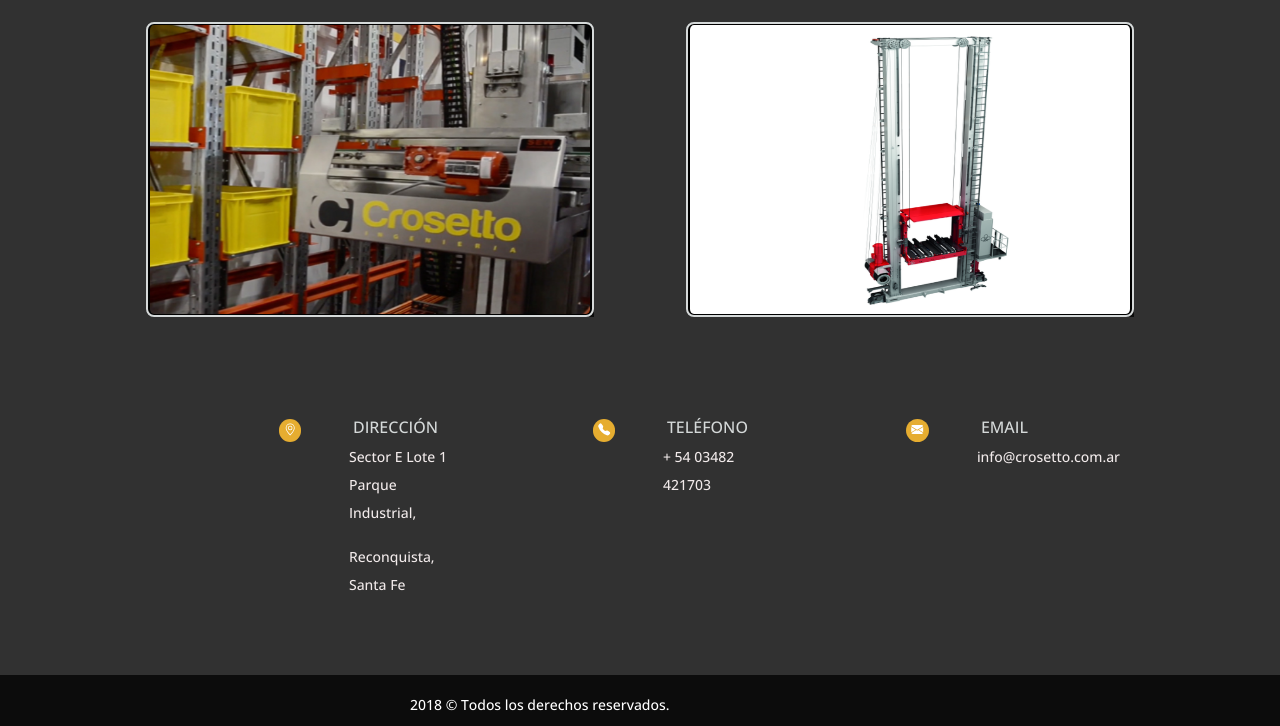
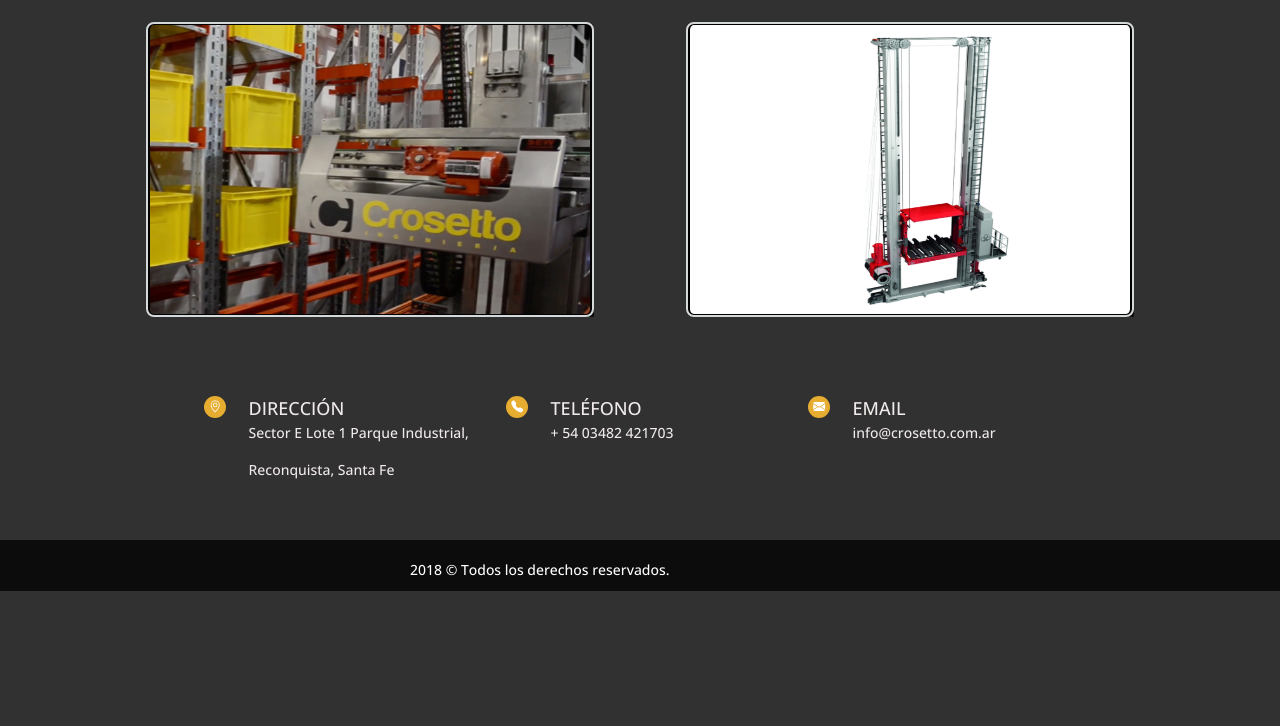
Before and after one commit to Franco-nz/Ctto, a plain HTML site: page src/index.html in a window 1280 px wide. Shown: the part 191-917 px from the top of the page. After the commit the page ends 800 px from the top, so only its background shows below. Drawn offline with nearby package versions, Linux system fonts and the light colour scheme; no server answers.

Commit message:
visual footer

```diff
--- a/src/index.html
+++ b/src/index.html
@@ -55,7 +55,8 @@
             <div class="modal-content bg-dark">
                 <div class="modal-header">
                     <h1 class="modal-title fs-5" id="exampleModalLabel">Iniciar sesión</h1>
-          <button type="button" class="btn-close btn-close-white" data-bs-dismiss="modal" aria-label="Close"></button>
+                    <button type="button" class="btn-close btn-close-white" data-bs-dismiss="modal"
+                        aria-label="Close"></button>
                 </div>
 
                 <div class="modal-body">
@@ -67,7 +68,8 @@
                         <input type="email" id="signup-email" class="form-control mb-3" placeholder="Email" required>
 
                         <label for="password">Password:</label>
-            <input type="password" id="signup-password" class="form-control mb-3" placeholder="********" required>
+                        <input type="password" id="signup-password" class="form-control mb-3" placeholder="********"
+                            required>
 
                         <button type="submit" class="btn btn-primary w-100 mb-4">
                             Crear / Ingresar con usuario de Email y contraseña
@@ -85,10 +87,12 @@
     <!-- banner de arriba -->
     <div class="container">
         <nav class="banner">
-            <a href="https://www.crosetto.com.ar/"rel="noopener noreferrer"> <img src="/IMG/Crosetto logo.PNG" alt="Crosetto logo" class="nav-crosetto">
+            <a href="https://www.crosetto.com.ar/" rel="noopener noreferrer"> <img src="/IMG/Crosetto logo.PNG"
+                    alt="Crosetto logo" class="nav-crosetto">
             </a>
 
-            <!-- <a href="http://ctto.com.ar/" rel="noopener noreferrer"> --> <img src="/IMG/Ctto_LOGO-WHITE.svg" alt="Ctto logo" class="nav-crosetto">
+            <!-- <a href="http://ctto.com.ar/" rel="noopener noreferrer"> --> <img src="/IMG/Ctto_LOGO-WHITE.svg"
+                alt="Ctto logo" class="nav-crosetto">
             </a>
         </nav>
     </div>
@@ -106,7 +110,7 @@
 
             <img id="linkto" src="/img/minni.PNG" alt="News - 1" class="button-13">
 
-                <h3 class="capa1" id="linkto" >Miniload</h3>
+            <h3 class="capa1" id="linkto">Miniload</h3>
 
         </figure>
 
@@ -117,7 +121,7 @@
             <img id="linkto" src="/IMG/trans.PNG" alt="News - 1" class="button-13">
 
             <!-- <div class="capa1"> -->
-            <h3 class="capa1" id="linkto" >Transelevador</h3>
+            <h3 class="capa1" id="linkto">Transelevador</h3>
             <!-- </div>  -->
 
         </figure>
@@ -127,68 +131,100 @@
 
 
 
+    <div class="footer-container">
 
-    <div class="footer-links">
-        <div class="footer-container">
-            <div class="contenedor-icono">
-                <svg xmlns="http://www.w3.org/2000/svg"  fill="currentColor" class="social" viewBox="-7 -6 30 30">
-                    <path d="M12.166 8.94c-.524 1.062-1.234 2.12-1.96 3.07A31.493 31.493 0 0 1 8 14.58a31.481 31.481 0 0 1-2.206-2.57c-.726-.95-1.436-2.008-1.96-3.07C3.304 7.867 3 6.862 3 6a5 5 0 0 1 10 0c0 .862-.305 1.867-.834 2.94zM8 16s6-5.686 6-10A6 6 0 0 0 2 6c0 4.314 6 10 6 10z"/>
-                    <path d="M8 8a2 2 0 1 1 0-4 2 2 0 0 1 0 4zm0 1a3 3 0 1 0 0-6 3 3 0 0 0 0 6z"/>
+        <div class="info">
+
+
+            <div>
+                <svg xmlns="http://www.w3.org/2000/svg" fill="currentColor" class="social" viewBox="-7 -6 30 30">
+                    <path
+                        d="M12.166 8.94c-.524 1.062-1.234 2.12-1.96 3.07A31.493 31.493 0 0 1 8 14.58a31.481 31.481 0 0 1-2.206-2.57c-.726-.95-1.436-2.008-1.96-3.07C3.304 7.867 3 6.862 3 6a5 5 0 0 1 10 0c0 .862-.305 1.867-.834 2.94zM8 16s6-5.686 6-10A6 6 0 0 0 2 6c0 4.314 6 10 6 10z" />
+                    <path d="M8 8a2 2 0 1 1 0-4 2 2 0 0 1 0 4zm0 1a3 3 0 1 0 0-6 3 3 0 0 0 0 6z" />
                 </svg>
             </div>
-            <ul>
-                <li>
+
+
+
+            <div>
                 <a>
                     DIRECCIÓN
                 </a>
-                </li>
-                <li>
-                    <p>Sector E Lote 1 Parque Industrial,</p>
-                </li>
-                <li>
+
+
+
+                <p>
+                    Sector E Lote 1 Parque Industrial,
+                </p>
+
                 <p>
                     Reconquista, Santa Fe
                 </p>
-                </li>
-            </ul>
+            </div>
 
 
-            <div class="contenedor-icono">
-                <svg xmlns="http://www.w3.org/2000/svg" width="16" height="16" fill="currentColor" class="social" viewBox="-7 -6 30 30">
-                    <path fill-rule="evenodd" d="M1.885.511a1.745 1.745 0 0 1 2.61.163L6.29 2.98c.329.423.445.974.315 1.494l-.547 2.19a.678.678 0 0 0 .178.643l2.457 2.457a.678.678 0 0 0 .644.178l2.189-.547a1.745 1.745 0 0 1 1.494.315l2.306 1.794c.829.645.905 1.87.163 2.611l-1.034 1.034c-.74.74-1.846 1.065-2.877.702a18.634 18.634 0 0 1-7.01-4.42 18.634 18.634 0 0 1-4.42-7.009c-.362-1.03-.037-2.137.703-2.877L1.885.511z"/>
+
+        </div>
+
+
+        <div class="info">
+
+            <div>
+
+                <svg xmlns="http://www.w3.org/2000/svg" width="16" height="16" fill="currentColor" class="social"
+                    viewBox="-7 -6 30 30">
+                    <path fill-rule="evenodd"
+                        d="M1.885.511a1.745 1.745 0 0 1 2.61.163L6.29 2.98c.329.423.445.974.315 1.494l-.547 2.19a.678.678 0 0 0 .178.643l2.457 2.457a.678.678 0 0 0 .644.178l2.189-.547a1.745 1.745 0 0 1 1.494.315l2.306 1.794c.829.645.905 1.87.163 2.611l-1.034 1.034c-.74.74-1.846 1.065-2.877.702a18.634 18.634 0 0 1-7.01-4.42 18.634 18.634 0 0 1-4.42-7.009c-.362-1.03-.037-2.137.703-2.877L1.885.511z" />
                 </svg>
+
             </div>
-            <ul>
-                <li>
+
+            <div>
+
                 <a>
                     TELÉFONO
                 </a>
-                </li>
-                <li>
+
                 <p>
-                        + 54  03482  421703
+                    + 54 03482 421703
                 </p>
-                </li>
-            </ul>
 
-            <div class="contenedor-icono">
-                <svg xmlns="http://www.w3.org/2000/svg" width="16" height="16" fill="currentColor" class="social" viewBox="-7 -6 30 30">
-                    <path d="M.05 3.555A2 2 0 0 1 2 2h12a2 2 0 0 1 1.95 1.555L8 8.414.05 3.555ZM0 4.697v7.104l5.803-3.558L0 4.697ZM6.761 8.83l-6.57 4.027A2 2 0 0 0 2 14h12a2 2 0 0 0 1.808-1.144l-6.57-4.027L8 9.586l-1.239-.757Zm3.436-.586L16 11.801V4.697l-5.803 3.546Z"/>
+            </div>
+
+
+        </div>
+
+
+        <div class="info">
+
+
+            <div>
+
+                <svg xmlns="http://www.w3.org/2000/svg" width="16" height="16" fill="currentColor" class="social"
+                    viewBox="-7 -6 30 30">
+                    <path
+                        d="M.05 3.555A2 2 0 0 1 2 2h12a2 2 0 0 1 1.95 1.555L8 8.414.05 3.555ZM0 4.697v7.104l5.803-3.558L0 4.697ZM6.761 8.83l-6.57 4.027A2 2 0 0 0 2 14h12a2 2 0 0 0 1.808-1.144l-6.57-4.027L8 9.586l-1.239-.757Zm3.436-.586L16 11.801V4.697l-5.803 3.546Z" />
                 </svg>
+
             </div>
-            <ul>
-                <li>
+
+
+
+
+            <div>
 
                 <a>
                     EMAIL
                 </a>
-                </li>
-                <li>
+
                 <p>
                     info@crosetto.com.ar
                 </p>
-                </li>
-            </ul>
+
+            </div>
+
+
+
 
         </div>
 
--- a/src/styless.css
+++ b/src/styless.css
@@ -207,21 +207,22 @@ body
   box-shadow: 10px 10px 8px rgb(12, 12, 12);
 }
 
-.footer-links a
+.footer-container a
 {
   color: #dfd7d7;
-  padding: 5px 4px;
+  /* padding: 0px 12px; */
+  font-size: 18px;
 }
 
 
 
 .footer-container
 {
-  padding: 60px 0;
+  padding: 30px 0;
   display: grid;
 
-  /* distribuoir en 6 columnas */
-  grid-template-columns: repeat(6, 1fr);
+  /* distribuoir en 3 columnas */
+  grid-template-columns: repeat(3, 1fr);
 
   /* espaciado entre las columnas de x cantidad de px */
   gap: 10px;
@@ -231,38 +232,15 @@ body
 
   position: relative;
   margin: auto;
-  width: 75%;
+  width: 70%;
 }
 
-.footer-container h3
-{
-  padding: 10px 0;
-}
-
-.footer-container p
-{
-  color: #f1eaea;
-  font-size: 14px;
-}
-
-  /* listas */
-.footer-container ul
-{
-  margin: 0 0;
-  list-style-type: none;
-}
-
-  /* separar los elementos de las listas */
-.footer-container ul li
-{
-  line-height: 2;
-}
 
 /* seccion social */
 .contenedor-icono
 {
   padding: 6px;
-  text-align: right;
+  text-align: left;
 }
 
 .social
@@ -272,7 +250,29 @@ body
   color: #fff;
   width: 1.75vw;
   height: 1.75vw;
+  margin-left:-11.5%;
 }
+
+.logo
+{
+  width: 30%;
+}
+
+.info
+{
+  text-align: left;
+  color: #f1eaea;
+  font-size: 14px;
+  display: flex;
+  flex-direction: row;
+  gap: 20px;
+  padding: 14.2px;
+
+}
+
+
+
+
 
 .footer
 {
```
Lines whose indentation alone changed are shown as unchanged.
